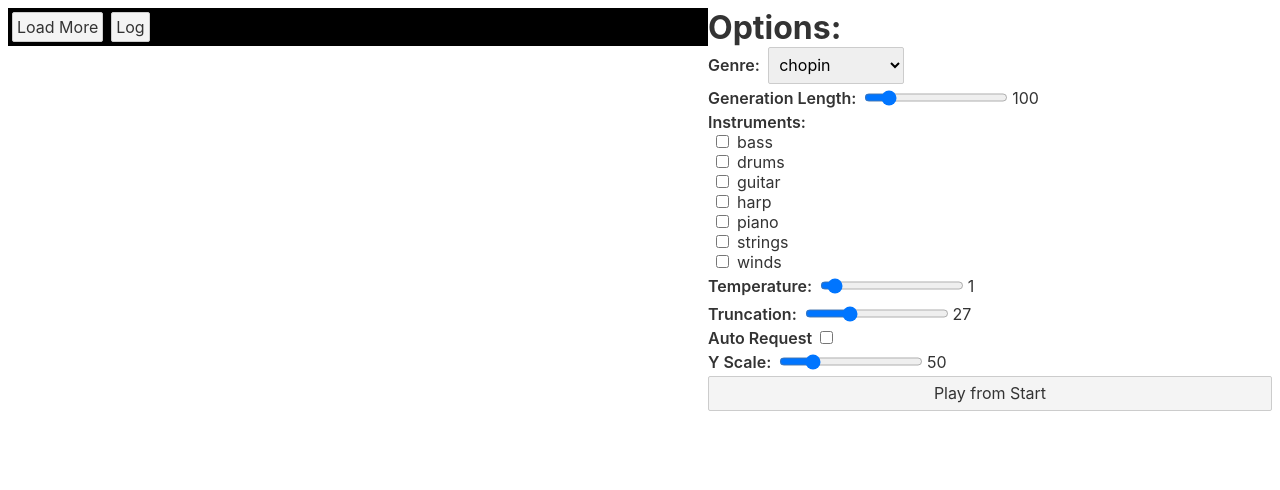
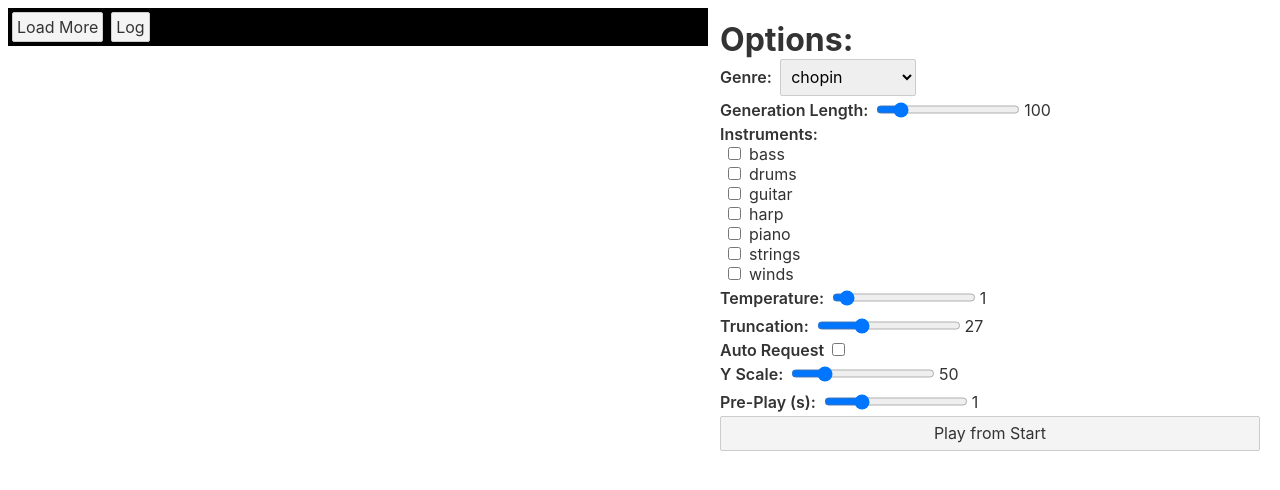
Before and after one commit to stevenwaterman/musetree, a Svelte app: page / in a window 1280 px wide. Shown: the top 490 px of the page. Built offline with nearby package versions, Linux system fonts and the light colour scheme.

Commit message:
Improve options

```diff
--- a/src/Options.svelte
+++ b/src/Options.svelte
@@ -5,9 +5,10 @@
     instrumentStores,
     truncationStore,
     temperatureStore,
-    autoRequestStore
+    autoRequestStore,
+    preplayStore,
+    yScaleStore
   } from "./settings.js";
-  import { yScaleStore } from "./constants.js";
   import InstrumentCheckbox from "./InstrumentCheckbox.svelte";
   import { genres, instruments } from "./constants.js";
   import {audio} from "./track/audio.js";
@@ -15,6 +16,7 @@
 
 <style>
   .options {
+      padding: 12px;
     display: flex;
     flex-direction: column;
     width: 100%;
@@ -99,5 +101,11 @@
     <span>{$yScaleStore}</span>
   </div>
 
+  <div class="optionElement">
+    <label for="preplay">Pre-Play (s):</label>
+    <input id="preplay" bind:value={$preplayStore} type="range" min="0" max="5" step="0.5" />
+    <span>{$preplayStore}</span>
+  </div>
+
   <button on:click={() => audio.play(0)}>Play from Start</button>
 </div>
--- a/src/constants.js
+++ b/src/constants.js
@@ -1,5 +1,3 @@
-import { writable } from "svelte/store";
-
 export const instrumentSettings = {
   bass: {
     color: "rgba(255, 0, 0, 1)"
@@ -67,8 +65,6 @@ export const genres = [
   "tchaikovsky"
 ];
 
-export const yScaleStore = writable(50);
-
 export const pitchMin = 20;
 const pitchMax = 110;
 const pitchRange = pitchMax - pitchMin;
--- a/src/settings.js
+++ b/src/settings.js
@@ -24,6 +24,10 @@ export const truncationStore = writable(27);
 
 export const autoRequestStore = writable(false);
 
+export const preplayStore = writable(1);
+
+export const yScaleStore = writable(50);
+
 export const configStore = derived(
   [
     generationLengthStore,
--- a/src/track/ChildButton.svelte
+++ b/src/track/ChildButton.svelte
@@ -1,6 +1,7 @@
 <script>
   import { deriveTrackStore, trackTreeStore } from "./trackTree.js";
   import { audio } from "./audio.js";
+  import {preplayStore} from "../settings.js"
 
   export let path;
   export let siblingId;
@@ -11,7 +12,7 @@
 
   function select() {
     trackTreeStore.select(path, siblingId);
-    const playFrom = Math.max(0, startsAt - 3)
+    const playFrom = Math.max(0, startsAt - $preplayStore)
     audio.play(playFrom);
   }
 
--- a/src/track/Timeline.svelte
+++ b/src/track/Timeline.svelte
@@ -1,7 +1,8 @@
 <script>
-  import { canvasWidth, yScaleStore } from "../constants.js";
+  import { canvasWidth } from "../constants.js";
   import { selectedTrackStore } from "./trackTree.js";
   import {addAudioStatusListener} from "./audio.js";
+  import {yScaleStore} from "../settings.js";
 
   function traverse(node, { track, startTime }) {
     if (track == null) return;
--- a/src/track/TrackCanvas.svelte
+++ b/src/track/TrackCanvas.svelte
@@ -7,12 +7,11 @@
     selectedTrackEncodingStore
   } from "./trackTree.js";
   import { afterUpdate } from "svelte";
-  import { configStore } from "../settings.js";
+  import { configStore, yScaleStore } from "../settings.js";
   import {
     instruments,
     instrumentSettings,
     pitchMin,
-    yScaleStore,
     canvasWidth,
     xScale
   } from "../constants.js";
--- a/src/track/TrackRowOptions.svelte
+++ b/src/track/TrackRowOptions.svelte
@@ -8,12 +8,11 @@
   } from "./trackTree.js";
   import { request } from "../broker.js";
   import { afterUpdate } from "svelte";
-  import { configStore, autoRequestStore } from "../settings.js";
+  import { configStore, autoRequestStore, yScaleStores } from "../settings.js";
   import {
     instruments,
     instrumentSettings,
     pitchMin,
-    yScaleStore,
     canvasWidth,
     xScale
   } from "../constants.js";
```
Also changed, not shown: src/App.svelte (+4 -4 lines).
